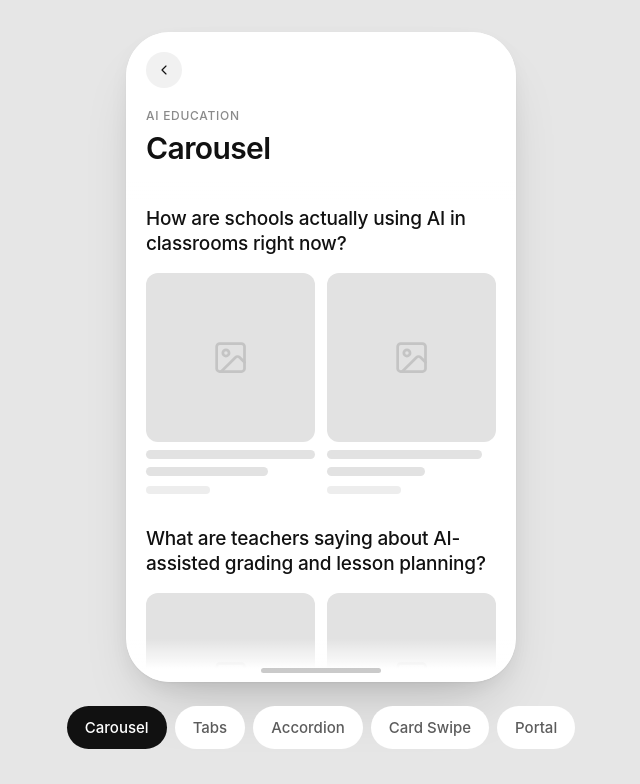
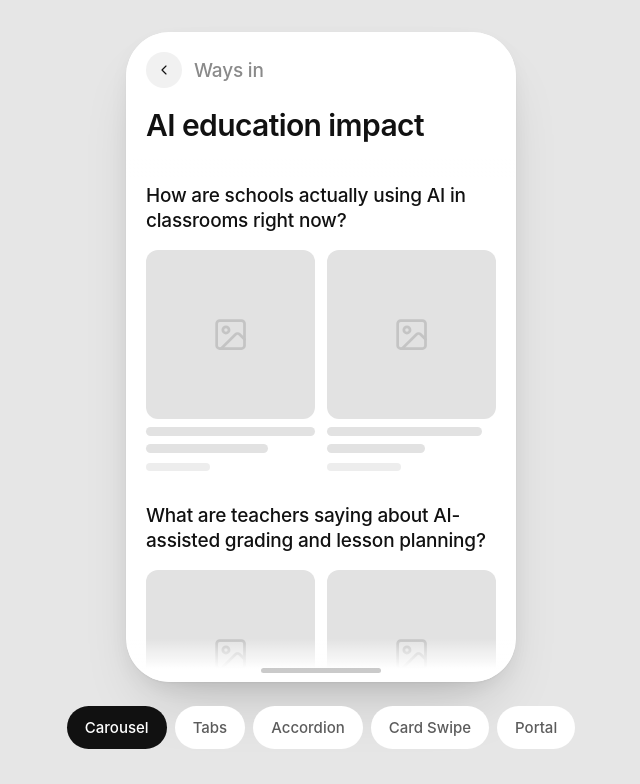
Before and after one commit to ziyun-liang/topic-explore-patterns, a plain HTML site: page index.html in a window 1280 px wide. Both pictures are taken after a click on the link "Carousel". Shown: the whole page, without its empty margins (319-959 px from the left). Drawn offline with Linux system fonts and the light colour scheme.

Commit message:
Simplify the pattern header: theme name as title, labelled back row
Per Lindsey's sketch. The header was announcing three things — topic eyebrow,
pattern name, and a bare chevron. Now it announces one: the theme.

· The uppercase topic eyebrow is gone. Once the theme IS the title, an eyebrow
  above it said the same thing twice.
· All five screens show the same title, read from CONTENT.topic (now 'AI
  education impact'), and the pattern's own name is gone from inside the frame.
  Which pattern you're in is the switcher's job; naming it in the header made
  every screen read as a labelled specimen rather than a product screen. Same
  argument as the M2 switcher decision.
· The back chevron gained a visible label, "Ways in" — verbatim the menu's own
  H1, because a back label that doesn't match the page you land on is worse
  than no label. Those two strings are now coupled: rename one, rename both.

The whole row is the link rather than just the circle, taking the tap target
from 36x36 to 113x36. That bends "grey fill means tappable" since the label
carries no fill — an intentional exception, commented in styles.css: the rule
exists to stop CONTENT from reading as tappable, and a back label isn't
content. Press feedback scales from left center so the circle holds still and
only the label compresses.

No aria-label on the link, deliberately: the visible text is the accessible
name, and an aria-label would override it, leaving voice-control users saying
"tap Ways in" with nothing to match.

.pattern-name renamed .screen-title — it no longer holds a pattern name and
the old name would mislead.

Side effect worth knowing: dropping the 12px eyebrow takes those routes from 4
type sizes to 3 (30/19/15). Within the audit's 3-4 target, and minStep went
1.25x -> 1.27x, i.e. slightly tighter rather than looser.

Verified: 7/7 behaviour tests, audit within targets, 0 console errors, back
link lands on #/ whose H1 is exactly "Ways in".

Co-Authored-By: Claude Opus 5 (1M context) <noreply@anthropic.com>

```diff
--- a/content.js
+++ b/content.js
@@ -13,7 +13,11 @@
 // checking patterns.js's per-pattern card-count assumptions too.
 
 window.CONTENT = {
-	topic: 'AI education',
+	// The mocked theme name. Renders in two places: the menu's eyebrow, and the
+	// title of every pattern screen — all five say the same thing, on purpose
+	// (the pattern you're in is identified by the switcher, not the header).
+	// Sentence case, matching 'Ways in'; the eyebrow uppercases it in CSS.
+	topic: 'AI education impact',
 
 	patterns: {
 		carousel: {
--- a/patterns.js
+++ b/patterns.js
@@ -460,16 +460,26 @@
 		cascade(shell.querySelectorAll('.menu-item'), next);
 	}
 
+	// The header carries the THEME name, identically on all five screens — not the
+	// pattern's own name, which used to sit here. Which pattern you're looking at
+	// is the switcher's job; naming it inside the frame made every screen read as
+	// a labelled specimen instead of a product screen. The old uppercase topic
+	// eyebrow is gone for the same reason: the theme is now the title, so
+	// repeating it above the title was saying one thing twice.
+	//
+	// The back chevron carries a visible label naming its destination, which is
+	// verbatim the menu's own H1 ("Ways in") — a back label that doesn't match the
+	// page you land on is worse than no label. Deliberately NO aria-label: the
+	// visible text is the accessible name, and an aria-label would override it,
+	// leaving voice-control users saying "tap Ways in" with nothing to match.
 	function renderPatternView(shell, app, id) {
-		var pattern = PATTERNS.filter(function (p) { return p.id === id; })[0];
-
 		shell.innerHTML =
 			'<header class="pattern-header">' +
-			'<a class="back-btn" href="#/" aria-label="All patterns">' +
-			icon('chevron-left') +
+			'<a class="back-link" href="#/">' +
+			'<span class="back-btn">' + icon('chevron-left') + '</span>' +
+			'<span class="back-label">Ways in</span>' +
 			'</a>' +
-			'<span class="topic-label">' + escapeHTML(CONTENT.topic) + '</span>' +
-			'<span class="pattern-name">' + pattern.label + '</span>' +
+			'<span class="screen-title">' + escapeHTML(CONTENT.topic) + '</span>' +
 			'</header>' +
 			'<main class="pattern-main"></main>';
 
--- a/styles.css
+++ b/styles.css
@@ -103,7 +103,7 @@ svg { display: block; }
 .acc-header,
 .tab,
 .switcher-btn,
-.back-btn {
+.back-link {
 	transition: transform var(--dur-press) var(--ease-out),
 	            background-color var(--dur-press) var(--ease-out),
 	            color var(--dur-press) var(--ease-out);
@@ -113,14 +113,17 @@ svg { display: block; }
 .acc-header:active,
 .tab:active,
 .switcher-btn:active,
-.back-btn:active { transform: scale(0.97); }
+.back-link:active { transform: scale(0.97); }
 
 @media (hover: hover) and (pointer: fine) {
 	.menu-item:hover,
 	.acc-header:hover,
 	.tab:not(.active):hover,
-	.switcher-btn:not(.active):hover,
-	.back-btn:hover { background-color: #e9e9e9; }
+	.switcher-btn:not(.active):hover { background-color: #e9e9e9; }
+
+	/* .back-link has no fill of its own — the circle inside it is what responds,
+	   so the hover has to reach through rather than sit on the hovered element. */
+	.back-link:hover .back-btn { background-color: #e9e9e9; }
 }
 
 /* ---------- Appear cascade ----------
@@ -269,31 +272,48 @@ svg { display: block; }
 	pointer-events: none;
 }
 
+/* The whole row is the link, circle AND label, not just the circle: 36px alone
+   sits right on the WCAG 2.5.8 floor, and a chevron paired with its destination
+   is the standard back affordance.
+
+   This does bend "grey fill means tappable" — the label carries no fill. It's a
+   deliberate exception, not drift: that rule exists to stop *content* from
+   reading as tappable, and a back label isn't content. Don't generalise from it. */
+.back-link {
+	display: inline-flex;
+	align-items: center;
+	gap: var(--s-3);
+	margin-bottom: var(--s-5);
+	cursor: pointer;
+	/* Left, not centre: the circle is a fixed landmark at the row's start, so
+	   centre-origin scaling would visibly slide it right on press. From the left
+	   the circle holds still and only the label compresses. */
+	transform-origin: left center;
+}
+
 .back-btn {
+	flex: 0 0 auto;
 	display: grid;
 	place-items: center;
 	width: 36px;
 	height: 36px;
-	border: none;
 	border-radius: var(--r-pill);
 	background: var(--g-1);
 	color: var(--ink);
-	padding: 0;
-	margin-bottom: var(--s-5);
-	cursor: pointer;
+	transition: background-color var(--dur-press) var(--ease-out);
 }
 
-.pattern-header .topic-label {
-	display: block;
-	font-size: var(--t-meta);
+/* Same size and weight as .menu-item-name — these are the same role (a
+   navigable destination), and this one is greyed because you've already been
+   there. */
+.back-label {
+	font-size: var(--t-title);
 	font-weight: 500;
-	letter-spacing: 0.06em;
-	text-transform: uppercase;
+	letter-spacing: -0.01em;
 	color: var(--ink-3);
-	margin-bottom: var(--s-2);
 }
 
-.pattern-header .pattern-name {
+.pattern-header .screen-title {
 	display: block;
 	font-size: var(--t-display);
 	font-weight: 600;
@@ -749,7 +769,7 @@ svg { display: block; }
 	.acc-header:active,
 	.tab:active,
 	.switcher-btn:active,
-	.back-btn:active { transform: none; }
+	.back-link:active { transform: none; }
 
 	.deck-card { transition: opacity .2s ease; }
 
```
Also changed, not shown: 1 other file.
